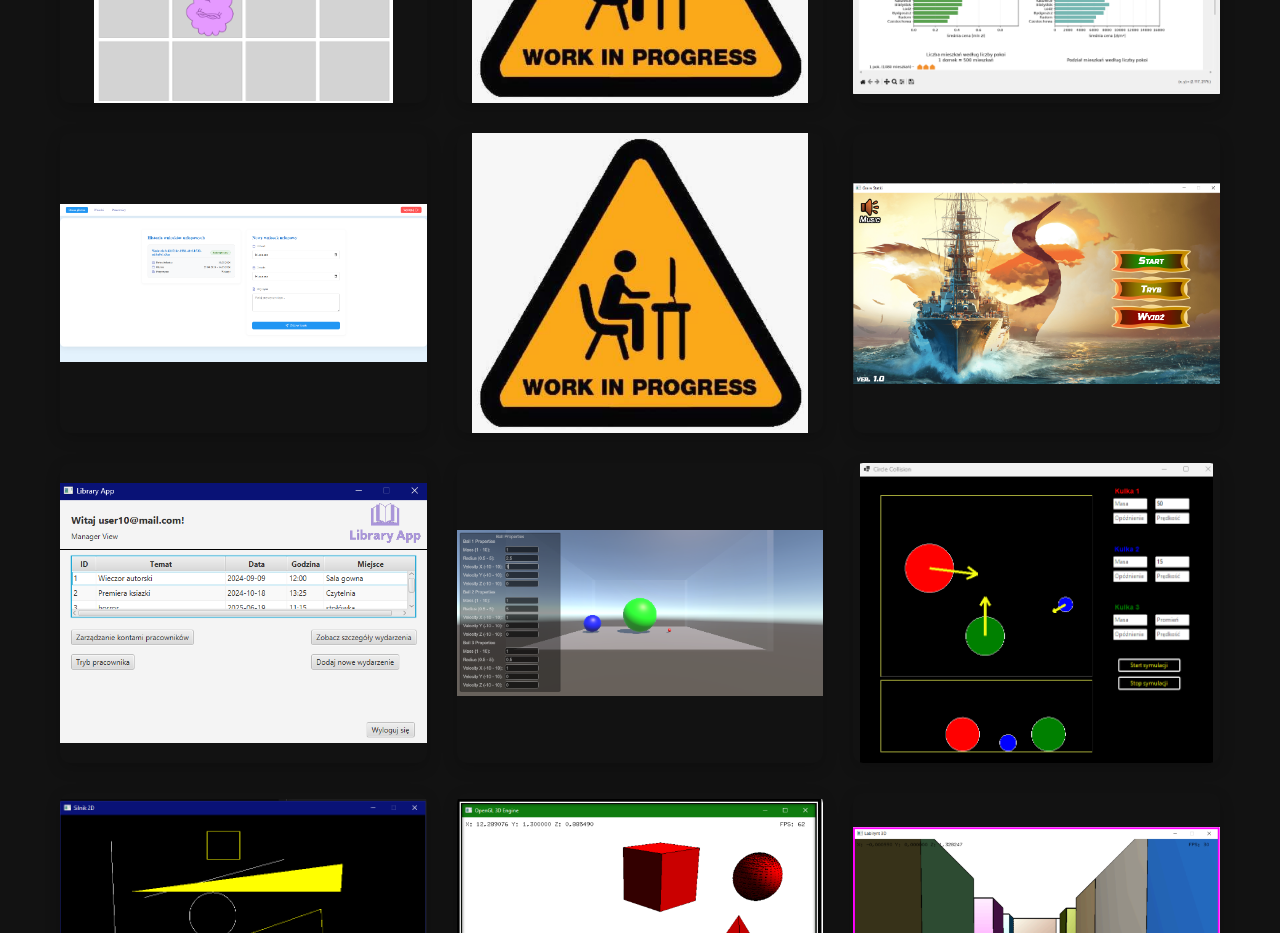
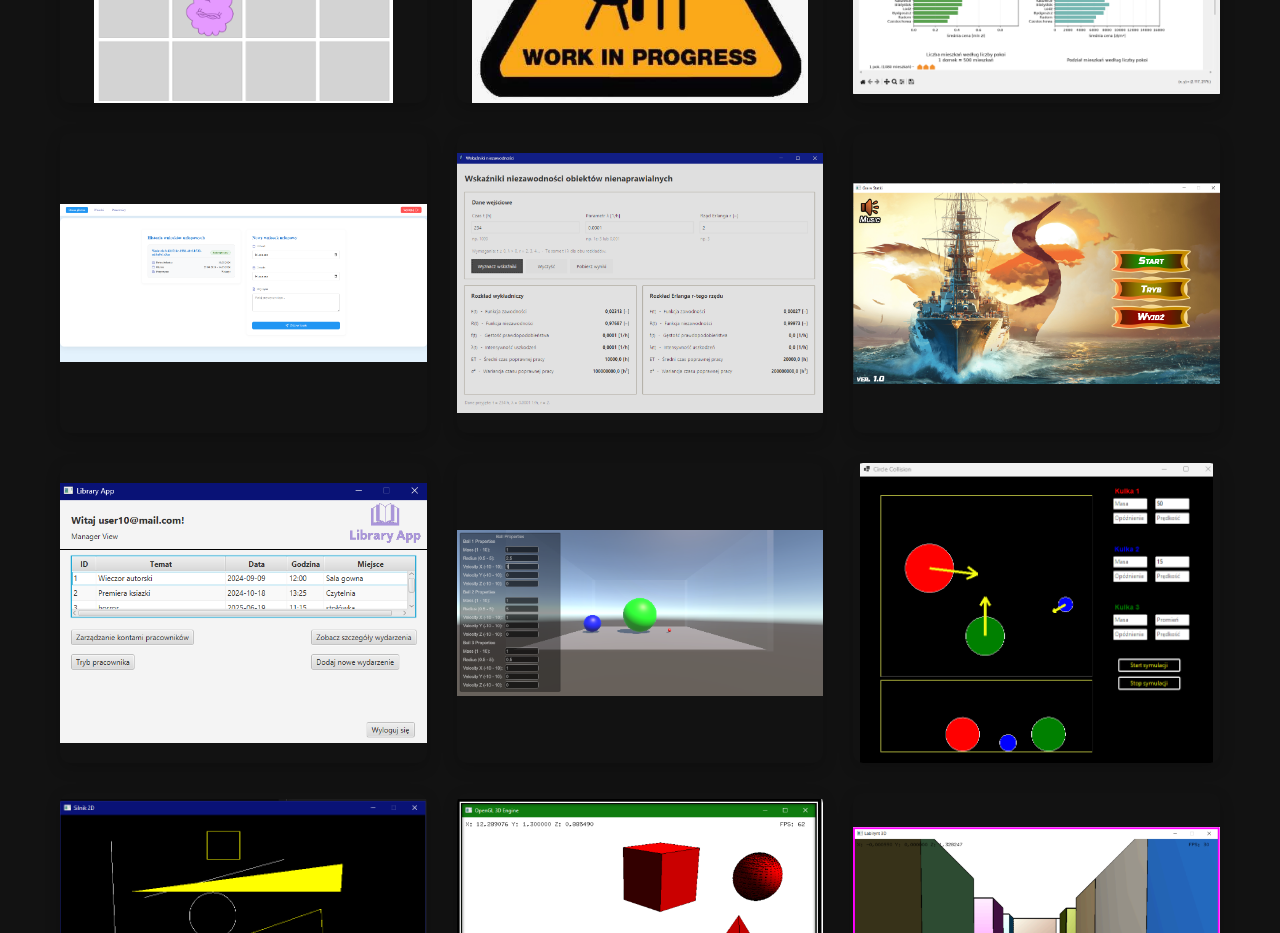
Before and after one commit to Benonki/Portfolio, a plain HTML site: page index.html in a window 1280 px wide. Shown: the part 3800-4733 px from the top of the page. Drawn offline with Linux system fonts and the light colour scheme.

Commit message:
Update index.html

```diff
--- a/index.html
+++ b/index.html
@@ -217,7 +217,7 @@
                     </div>
                 </div>
 				<div class="portfolio-item" data-category="app">
-                    <img src="StronaGlowna/sc/WTrakcie.png" alt="ReliabilityAnalyser">
+                    <img src="StronaGlowna/sc/niezaw.png" alt="ReliabilityAnalyser">
                     <div class="portfolio-overlay">
                         <h3>Analizator wskaźników niezawodności (Python)</h3>
                         <p>Aplikacja w Pythonie do wyznaczania wskaźników niezawodności dla rozkładu wykładniczego i Erlanga</p>
```
